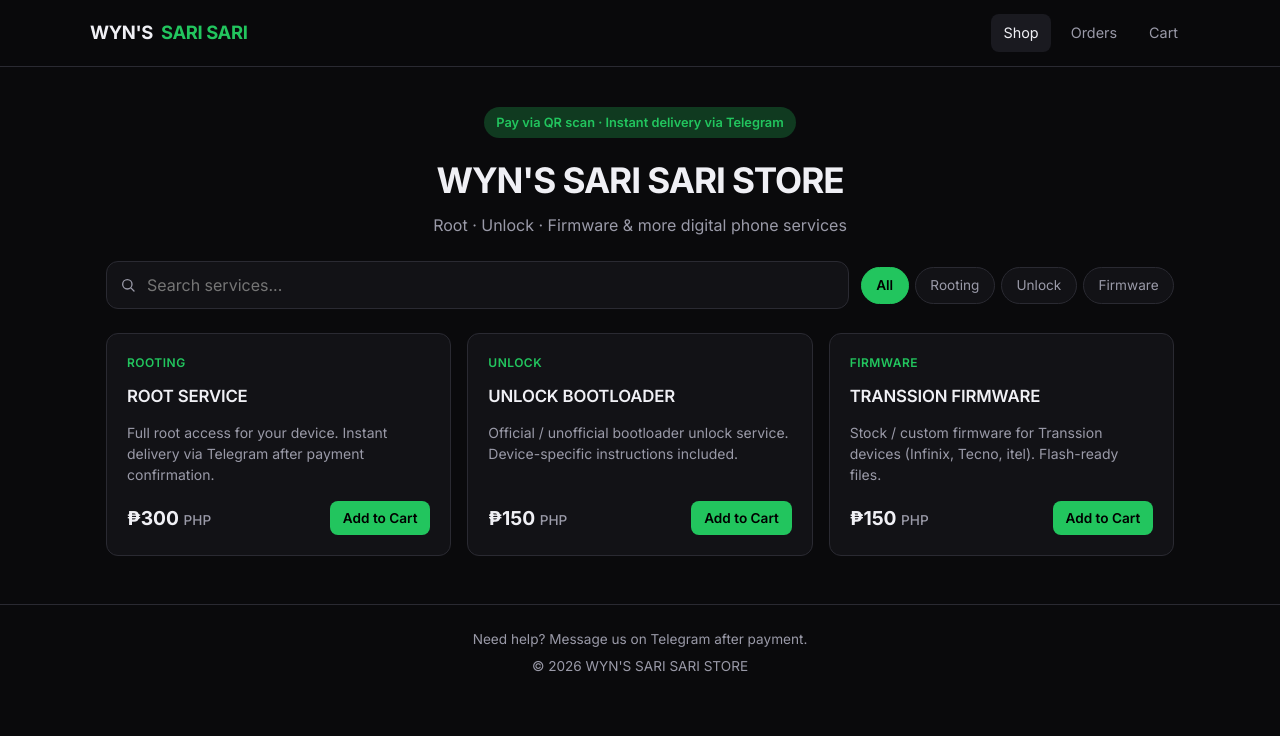
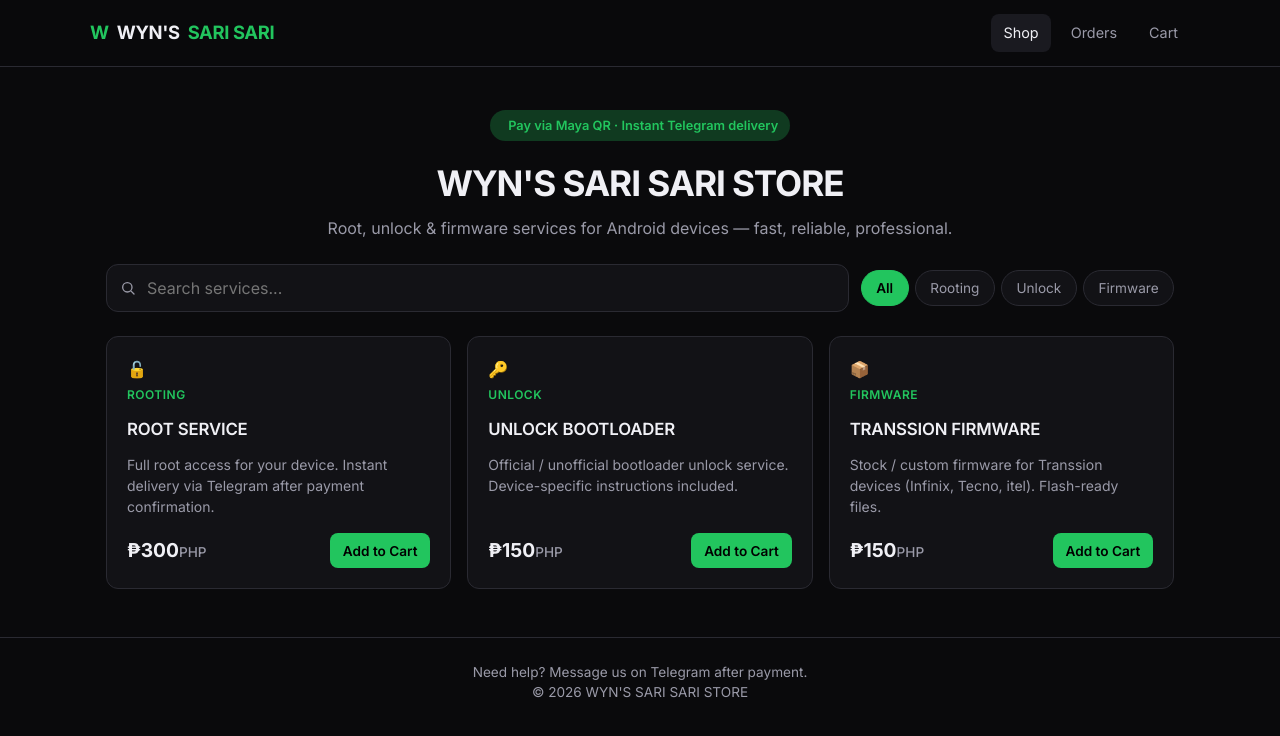
Before and after one commit to Alex3925/WYN-S-ONLINE-STORE, a plain HTML site: page index.html in a window 1280 px wide. Drawn offline with Linux system fonts and the light colour scheme.

Commit message:
Professional redesign — refined dark theme, logo mark, product cards, checkout steps

```diff
--- a/index.html
+++ b/index.html
@@ -4,7 +4,8 @@
   <meta charset="UTF-8" />
   <meta name="viewport" content="width=device-width, initial-scale=1.0" />
   <title>WYN'S SARI SARI STORE</title>
-  <meta name="description" content="Digital phone services — Root, Unlock Bootloader, Firmware. Pay via QR | Instant delivery via Telegram." />
+  <meta name="description" content="Professional digital phone services — Root, Unlock Bootloader, Firmware. Pay via Maya QR · Instant delivery via Telegram." />
+  <meta name="theme-color" content="#08090b" />
   <link rel="preconnect" href="https://fonts.googleapis.com" />
   <link rel="preconnect" href="https://fonts.gstatic.com" crossorigin />
   <link href="https://fonts.googleapis.com/css2?family=Inter:wght@400;500;600;700&display=swap" rel="stylesheet" />
@@ -13,7 +14,10 @@
 <body>
   <header class="header">
     <div class="container header-inner">
-      <a href="index.html" class="logo">WYN'S <span>SARI SARI</span></a>
+      <a href="index.html" class="logo">
+        <span class="logo-mark">W</span>
+        WYN'S <span>SARI SARI</span>
+      </a>
       <nav class="nav">
         <a href="index.html" class="active">Shop</a>
         <a href="orders.html">Orders</a>
@@ -27,9 +31,12 @@
 
   <main class="container">
     <section class="hero">
-      <div class="badge">Pay via QR scan · Instant delivery via Telegram</div>
+      <div class="badge">
+        <span class="badge-dot"></span>
+        Pay via Maya QR · Instant Telegram delivery
+      </div>
       <h1>WYN'S SARI SARI STORE</h1>
-      <p>Root · Unlock · Firmware & more digital phone services</p>
+      <p>Root, unlock &amp; firmware services for Android devices — fast, reliable, professional.</p>
     </section>
 
     <div class="toolbar">
@@ -42,15 +49,13 @@
       <div class="categories" id="categories"></div>
     </div>
 
-    <div class="products" id="products">
-      <!-- rendered by JS -->
-    </div>
+    <div class="products" id="products"></div>
   </main>
 
   <footer class="footer">
     <div class="container">
       <p>Need help? Message us on Telegram after payment.</p>
-      <p style="margin-top:0.4rem">© 2026 WYN'S SARI SARI STORE</p>
+      <p>© 2026 WYN'S SARI SARI STORE</p>
     </div>
   </footer>
 
--- a/js/app.js
+++ b/js/app.js
@@ -1,14 +1,20 @@
+const CATEGORY_ICONS = {
+  Rooting: "🔓",
+  Unlock: "🔑",
+  Firmware: "📦",
+  default: "⚡"
+};
+
 document.addEventListener("DOMContentLoaded", () => {
   const grid = document.getElementById("products");
   const searchInput = document.getElementById("search");
   const catContainer = document.getElementById("categories");
 
-  if (!grid) return; // not on products page
+  if (!grid) return;
 
   let activeCategory = "All";
   let searchQuery = "";
 
-  // Render category buttons
   CATEGORIES.forEach((cat) => {
     const btn = document.createElement("button");
     btn.className = "cat-btn" + (cat === "All" ? " active" : "");
@@ -28,7 +34,7 @@
   });
 
   function render() {
-    let list = PRODUCTS.filter((p) => {
+    const list = PRODUCTS.filter((p) => {
       const matchCat = activeCategory === "All" || p.category === activeCategory;
       const matchSearch =
         !searchQuery ||
@@ -41,25 +47,30 @@
     if (list.length === 0) {
       grid.innerHTML = `
         <div class="empty" style="grid-column: 1 / -1">
-          <h3>No products found</h3>
+          <div class="empty-icon">🔍</div>
+          <h3>No services found</h3>
           <p>Try a different search or category.</p>
         </div>`;
       return;
     }
 
     grid.innerHTML = list
-      .map(
-        (p) => `
+      .map((p) => {
+        const icon = CATEGORY_ICONS[p.category] || CATEGORY_ICONS.default;
+        return `
       <article class="product-card">
-        <div class="product-cat">${p.category}</div>
+        <div class="product-top">
+          <div class="product-icon">${icon}</div>
+          <span class="product-cat">${p.category}</span>
+        </div>
         <h3>${p.name}</h3>
         <p>${p.description}</p>
         <div class="product-footer">
-          <div class="price">₱${p.price.toLocaleString()} <span>PHP</span></div>
+          <div class="price">₱${p.price.toLocaleString()}<span>PHP</span></div>
           <button class="btn btn-sm" onclick="addToCart('${p.id}')">Add to Cart</button>
         </div>
-      </article>`
-      )
+      </article>`;
+      })
       .join("");
   }
 
```
